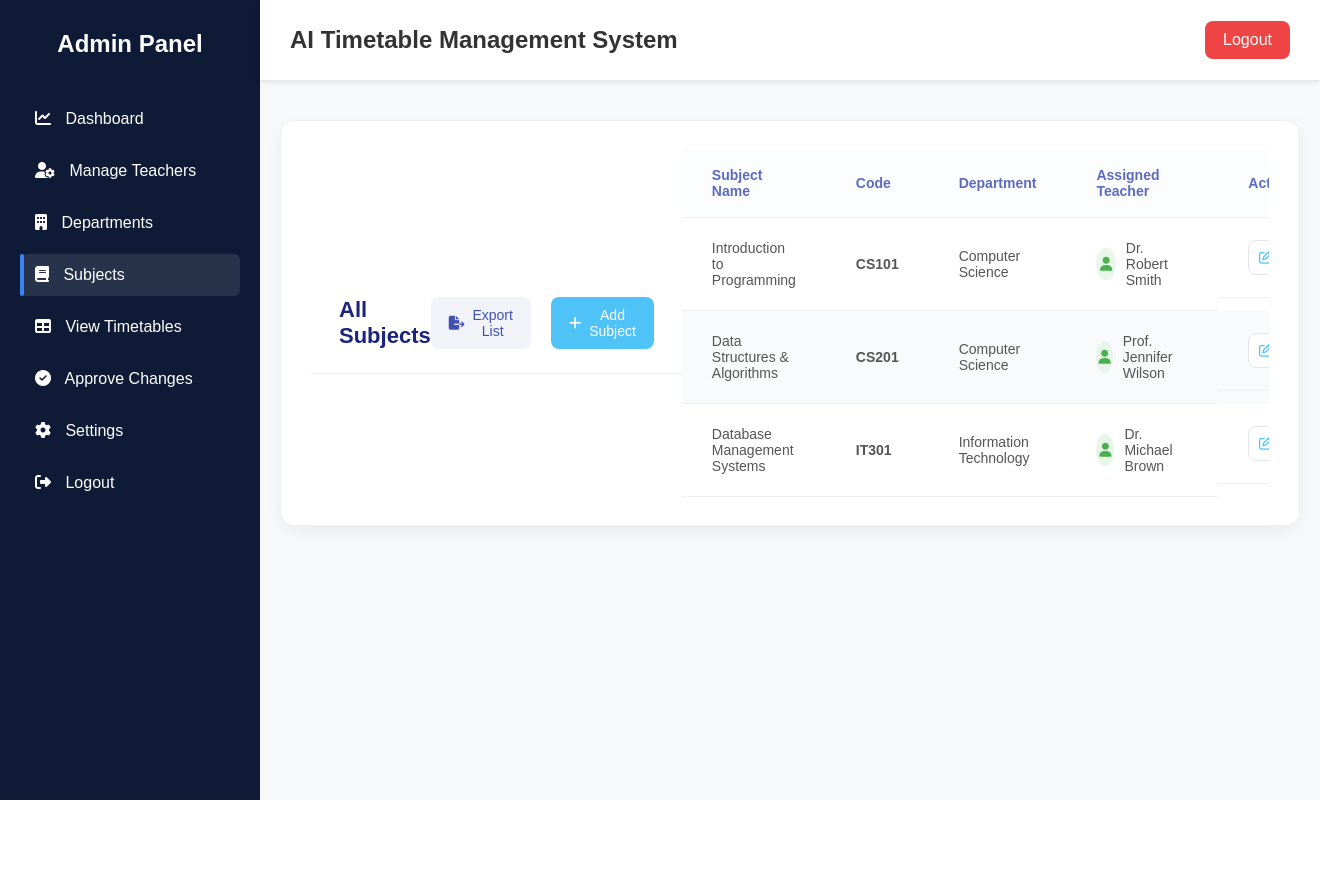
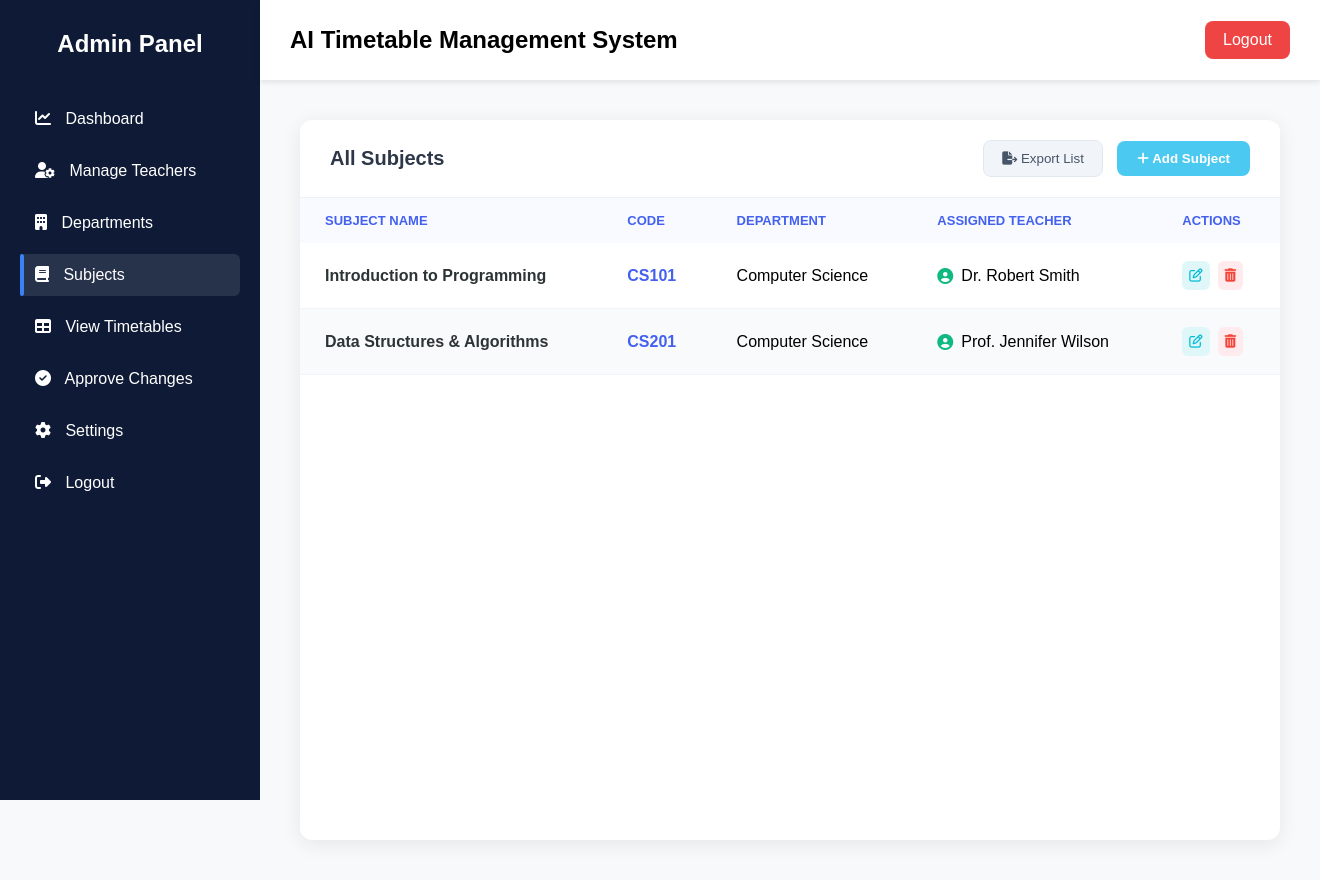
Before and after one commit to umarfarooqdev123/AI-Timetable-Model, a Flask app: page /subjects in a window 1320 px wide. Before the commit the page ends 800 px from the top, so only its background shows below. Run offline with Flask 3, Linux system fonts and the light colour scheme.

Commit message:
Professional Subjects Dashboard with Add Edit Delete functionality

```diff
--- a/static/subjects.css
+++ b/static/subjects.css
@@ -1,165 +1,180 @@
 body {
-    font-family: 'Segoe UI', Roboto, system-ui, -apple-system, Helvetica, Arial, sans-serif;
+    font-family: 'Segoe UI', Tahoma, Geneva, Verdana, sans-serif;
     background-color: #f8f9fa;
     margin: 0;
-    padding: 0;
-    color: #333;
 }
 
-.container {
-    max-width: 1050px;
-    margin: 40px auto;
-    padding: 0 15px;
+.main-container {
+    padding: 40px;
+    display: flex;
+    justify-content: center;
+    min-height: 100vh;
 }
 
-/* Card Container */
-.card {
-    background: #fff;
-    border-radius: 14px;
-    box-shadow: 0 6px 18px rgba(0, 0, 0, 0.06);
+.content-card {
+    width: 100%;
+    max-width: 1100px;
+    background: white;
+    border-radius: 12px;
+    box-shadow: 0 4px 20px rgba(0,0,0,0.08);
     overflow: hidden;
-    border: 1px solid #eef0f2;
 }
 
-/* Header Section */
-.card-header {
+.card-top {
     display: flex;
     justify-content: space-between;
     align-items: center;
-    padding: 24px 28px;
-    border-bottom: 1px solid #edf0f5;
+    padding: 20px 30px;
+    border-bottom: 1px solid #edf2f7;
 }
 
-.header-actions{
-    display: flex;
-    gap: 12px;
+.page-title {
+    color: #2d3748;
+    font-size: 20px;
+    font-weight: 700;
 }
 
-.title {
-    font-size: 22px;
-    color: #1a237e; /* Deep blue */
-    margin: 0;
+/* Button Styles from Image */
+.btn-export {
+    background: #f1f5f9;
+    color: #475569;
+    border: 1px solid #e2e8f0;
+    padding: 10px 18px;
+    border-radius: 8px;
+    cursor: pointer;
+    font-weight: 500;
+    margin-right: 10px;
 }
 
-/* Buttons */
-.btn {
+.btn-add {
+    background: #4cc9f0;
+    color: white;
+    border: none;
+    padding: 10px 20px;
+    border-radius: 8px;
+    cursor: pointer;
+    font-weight: 600;
+}
+
+.btn-add:hover { background: #3ab0d6; }
+
+/* Table Styling */
+.styled-table {
+    width: 100%;
+    border-collapse: collapse;
+}
+
+.styled-table th {
+    background: #f8faff;
+    color: #4361ee;
+    padding: 15px 25px;
+    text-align: left;
+    font-size: 13px;
+    text-transform: uppercase;
+}
+
+.styled-table td {
+    padding: 18px 25px;
+    border-bottom: 1px solid #f1f5f9;
+}
+
+.bold-text { font-weight: 600; color: #2d3436; }
+.code-text { font-weight: 700; color: #4361ee; }
+
+.teacher-info {
     display: flex;
     align-items: center;
     gap: 8px;
-    padding: 10px 18px;
-    border-radius: 8px;
-    font-weight: 500;
-    cursor: pointer;
-    border: none;
-    transition: 0.3s;
-    font-size: 14px;
 }
 
-.btn-export {
-    background-color: #f1f3f9;
-    color: #3f51b5;
-    margin-right: 8px;
-}
+.teacher-info i { color: #10b981; font-size: 16px; }
 
-.btn-export:hover {
-    background-color: #e2e6f0;
-}
-
-.btn-add {
-    background-color: #4fc3f7; /* Sky blue */
-    color: white;
-}
-
-.btn-add:hover {
-    background-color: #29b6f6;
-}
-
-/* Table Styles */
-.table-responsive {
-    overflow-x: auto;
-    width: 100%;
-    display: block;
-}
-
-.subject-table {
-    width: 100%;
-    border-collapse: collapse;
-    text-align: left;
-}
-
-.subject-table th {
-    background-color: #fcfdfe;
-    padding: 18px 30px;
-    color: #5c6bc0;
-    font-weight: 600;
-    font-size: 14px;
-    border-bottom: 1px solid #edf0f5;
-}
-
-.subject-table td {
-    padding: 22px 30px;
-    border-bottom: 1px solid #f0f0f0;
-    vertical-align: middle;
-    font-size: 14px;
-    color: #555;
-}
-
-.subject-table td:last-child{
-    display: flex;
-    gap: 10px;
-    align-items: cneter;
-}
-
-/* Row hover effect (new) */
-.subject-table tbody tr:hover {
-    background-color: #f9fbff;
-}
-
-.code-text {
-    color: #1a237e;
-    font-weight: 600;
-}
-
-/* Teacher Info Section */
-.teacher-info {
-    display: flex;
-    align-items: center;
-    gap: 10px;
-}
-
-.avatar {
-    width: 32px;
-    height: 32px;
-    background-color: #e8f5e9;
-    color: #4caf50;
-    border-radius: 50%;
-    display: flex;
-    align-items: center;
-    justify-content: center;
-    font-size: 14px;
-}
-
-/* Action Buttons */
-.action-btn {
-    width: 35px;
-    height: 35px;
-    border-radius: 8px;
-    border: 1px solid #e3e6ed;
-    background: #fff;
+/* Action Icons */
+.action-icons { display: flex; gap: 8px; }
+.edit-btn, .delete-btn {
+    border: none;
+    padding: 7px;
+    border-radius: 6px;
     cursor: pointer;
     transition: 0.2s;
 }
 
-.edit-btn {
-    color: #4fc3f7;
-    margin-right: 5px;
+.edit-btn { background: #e0f7fa; color: #00bcd4; }
+.delete-btn { background: #ffebee; color: #f44336; }
+
+.edit-btn:hover { background: #00bcd4; color: white; }
+.delete-btn:hover { background: #f44336; color: white; }
+
+/* Modal Styling */
+.custom-modal {
+    display: none;
+    position: fixed;
+    top: 0; left: 0;
+    width: 100%; height: 100%;
+    background: rgba(0,0,0,0.5);
+    z-index: 1000;
+    justify-content: center;
+    align-items: center;
 }
 
-.delete-btn {
-    color: #ef5350;
+.modal-box {
+    background: white;
+    width: 450px;
+    border-radius: 12px;
+    box-shadow: 0 15px 40px rgba(0,0,0,0.2);
+    overflow: hidden;
 }
 
-.action-btn:hover {
-    background-color: #f4f6fb;
-    transform: translateY(-1px);
+.modal-header {
+    padding: 15px 25px;
+    background: #f8faff;
+    border-bottom: 1px solid #eee;
+    display: flex;
+    justify-content: space-between;
 }
+
+.close-icon { cursor: pointer; font-size: 24px; color: #aaa; }
+
+.modal-body { padding: 25px; }
+
+.input-group { margin-bottom: 15px; }
+.input-group label {
+    display: block;
+    font-weight: 600;
+    margin-bottom: 5px;
+    color: #4361ee;
+}
+
+.input-group input, .input-group select {
+    width: 100%;
+    padding: 10px;
+    border: 1px solid #e2e8f0;
+    border-radius: 6px;
+    box-sizing: border-box;
+}
+
+.modal-footer {
+    padding: 15px 25px;
+    background: #f8faff;
+    display: flex;
+    justify-content: flex-end;
+    gap: 10px;
+}
+
+.btn-save {
+    background: #4361ee;
+    color: white;
+    border: none;
+    padding: 10px 25px;
+    border-radius: 6px;
+    font-weight: 600;
+    cursor: pointer;
+}
+
+.btn-secondary {
+    background: #edf2f7;
+    border: none;
+    padding: 10px 20px;
+    border-radius: 6px;
+    cursor: pointer;
+}
--- a/templates/subjects.html
+++ b/templates/subjects.html
@@ -1,33 +1,25 @@
 {% extends "Admin_dashboard_layout.html" %}
 
 {% block head %}
-    <!-- Font Awesome -->
-    <link
-      rel="stylesheet"
-      href="https://cdnjs.cloudflare.com/ajax/libs/font-awesome/6.5.0/css/all.min.css"
-    />
-
-    <!-- Subjects CSS -->
-    <link rel="stylesheet" href="/static/subjects.css" />
+<link rel="stylesheet" href="https://cdnjs.cloudflare.com/ajax/libs/font-awesome/6.5.0/css/all.min.css">
+<link rel="stylesheet" href="{{ url_for('static', filename='subjects.css') }}">
 {% endblock %}
 
 {% block body %}
-<div class="container">
-    <div class="card">
-        <div class="card-header">
-            <h2 class="title">All Subjects</h2>
-            <div class="header-actions">
-                <button class="btn btn-export">
-                    <i class="fa-solid fa-file-export"></i> Export List
-                </button>
-                <button class="btn btn-add">
+<div class="main-container">
+    <div class="content-card">
+        <div class="card-top">
+            <h2 class="page-title">All Subjects</h2>
+            <div class="top-buttons">
+                <button class="btn-export"><i class="fa-solid fa-file-export"></i> Export List</button>
+                <button class="btn-add" onclick="showAddForm()">
                     <i class="fa-solid fa-plus"></i> Add Subject
                 </button>
             </div>
         </div>
 
-        <div class="table-responsive">
-            <table class="subject-table">
+        <div class="table-wrapper">
+            <table class="styled-table">
                 <thead>
                     <tr>
                         <th>Subject Name</th>
@@ -37,50 +29,29 @@
                         <th>Actions</th>
                     </tr>
                 </thead>
-                <tbody>
+                <tbody id="tableBody">
                     <tr>
-                        <td>Introduction to Programming</td>
+                        <td class="bold-text">Introduction to Programming</td>
                         <td class="code-text">CS101</td>
                         <td>Computer Science</td>
+                        <td><div class="teacher-info"><i class="fa-solid fa-circle-user"></i> <span>Dr. Robert Smith</span></div></td>
                         <td>
-                            <div class="teacher-info">
-                                <span class="avatar"><i class="fa-solid fa-user"></i></span>
-                                Dr. Robert Smith
+                            <div class="action-icons">
+                                <button class="edit-btn" onclick="prepareEdit(this)"><i class="fa-regular fa-pen-to-square"></i></button>
+                                <button class="delete-btn" onclick="deleteSubject(this)"><i class="fa-solid fa-trash-can"></i></button>
                             </div>
-                        </td>
-                        <td>
-                            <button class="action-btn edit-btn"><i class="fa-regular fa-pen-to-square"></i></button>
-                            <button class="action-btn delete-btn"><i class="fa-solid fa-trash"></i></button>
                         </td>
                     </tr>
                     <tr>
-                        <td>Data Structures & Algorithms</td>
+                        <td class="bold-text">Data Structures & Algorithms</td>
                         <td class="code-text">CS201</td>
                         <td>Computer Science</td>
+                        <td><div class="teacher-info"><i class="fa-solid fa-circle-user"></i> <span>Prof. Jennifer Wilson</span></div></td>
                         <td>
-                            <div class="teacher-info">
-                                <span class="avatar"><i class="fa-solid fa-user"></i></span>
-                                Prof. Jennifer Wilson
+                            <div class="action-icons">
+                                <button class="edit-btn" onclick="prepareEdit(this)"><i class="fa-regular fa-pen-to-square"></i></button>
+                                <button class="delete-btn" onclick="deleteSubject(this)"><i class="fa-solid fa-trash-can"></i></button>
                             </div>
-                        </td>
-                        <td>
-                            <button class="action-btn edit-btn"><i class="fa-regular fa-pen-to-square"></i></button>
-                            <button class="action-btn delete-btn"><i class="fa-solid fa-trash"></i></button>
-                        </td>
-                    </tr>
-                    <tr>
-                        <td>Database Management Systems</td>
-                        <td class="code-text">IT301</td>
-                        <td>Information Technology</td>
-                        <td>
-                            <div class="teacher-info">
-                                <span class="avatar"><i class="fa-solid fa-user"></i></span>
-                                Dr. Michael Brown
-                            </div>
-                        </td>
-                        <td>
-                            <button class="action-btn edit-btn"><i class="fa-regular fa-pen-to-square"></i></button>
-                            <button class="action-btn delete-btn"><i class="fa-solid fa-trash"></i></button>
                         </td>
                     </tr>
                 </tbody>
@@ -89,4 +60,107 @@
     </div>
 </div>
 
+<div id="subjectModal" class="custom-modal">
+    <div class="modal-box">
+        <div class="modal-header">
+            <h3 id="modalTitle">Add New Subject</h3>
+            <span class="close-icon" onclick="closeModal()">&times;</span>
+        </div>
+        <div class="modal-body">
+            <div class="input-group">
+                <label>Subject Name</label>
+                <input type="text" id="subjectName" placeholder="e.g. Database Systems">
+            </div>
+            <div class="input-group">
+                <label>Subject Code</label>
+                <input type="text" id="subjectCode" placeholder="e.g. CS301">
+            </div>
+            <div class="input-group">
+                <label>Department</label>
+                <select id="subjectDept">
+                    <option value="Computer Science">Computer Science</option>
+                    <option value="Information Technology">Information Technology</option>
+                    <option value="Software Engineering">Software Engineering</option>
+                </select>
+            </div>
+            <div class="input-group">
+                <label>Assign Teacher</label>
+                <select id="subjectTeacher">
+                    <option value="Dr. Robert Smith">Dr. Robert Smith</option>
+                    <option value="Prof. Jennifer Wilson">Prof. Jennifer Wilson</option>
+                    <option value="Dr. Michael Brown">Dr. Michael Brown</option>
+                    <option value="Unassigned">Unassigned</option>
+                </select>
+            </div>
+        </div>
+        <div class="modal-footer">
+            <button class="btn-secondary" onclick="closeModal()">Cancel</button>
+            <button class="btn-save" onclick="handleSave()">Save Subject</button>
+        </div>
+    </div>
+</div>
+
+<script>
+let currentRow = null;
+
+function showAddForm() {
+    currentRow = null;
+    document.getElementById("modalTitle").innerText = "Add New Subject";
+    document.getElementById("subjectName").value = "";
+    document.getElementById("subjectCode").value = "";
+    document.getElementById("subjectModal").style.display = "flex";
+}
+
+function closeModal() { document.getElementById("subjectModal").style.display = "none"; }
+
+function deleteSubject(element) {
+    if(confirm("Are you sure you want to delete this subject?")) {
+        element.closest('tr').remove();
+    }
+}
+
+function prepareEdit(element) {
+    currentRow = element.closest('tr');
+    document.getElementById("modalTitle").innerText = "Edit Subject";
+    document.getElementById("subjectName").value = currentRow.cells[0].innerText;
+    document.getElementById("subjectCode").value = currentRow.cells[1].innerText;
+    document.getElementById("subjectDept").value = currentRow.cells[2].innerText;
+    document.getElementById("subjectTeacher").value = currentRow.querySelector(".teacher-info span").innerText;
+    document.getElementById("subjectModal").style.display = "flex";
+}
+
+function handleSave() {
+    let name = document.getElementById("subjectName").value;
+    let code = document.getElementById("subjectCode").value;
+    let dept = document.getElementById("subjectDept").value;
+    let teacher = document.getElementById("subjectTeacher").value;
+
+    if(!name || !code) {
+        alert("Please fill Subject Name and Code!");
+        return;
+    }
+
+    if(currentRow) {
+        currentRow.cells[0].innerText = name;
+        currentRow.cells[1].innerText = code;
+        currentRow.cells[2].innerText = dept;
+        currentRow.querySelector(".teacher-info span").innerText = teacher;
+    } else {
+        let table = document.getElementById("tableBody");
+        let row = table.insertRow();
+        row.innerHTML = `
+            <td class="bold-text">${name}</td>
+            <td class="code-text">${code}</td>
+            <td>${dept}</td>
+            <td><div class="teacher-info"><i class="fa-solid fa-circle-user"></i> <span>${teacher}</span></div></td>
+            <td>
+                <div class="action-icons">
+                    <button class="edit-btn" onclick="prepareEdit(this)"><i class="fa-regular fa-pen-to-square"></i></button>
+                    <button class="delete-btn" onclick="deleteSubject(this)"><i class="fa-solid fa-trash-can"></i></button>
+                </div>
+            </td>`;
+    }
+    closeModal();
+}
+</script>
 {% endblock %}
```
